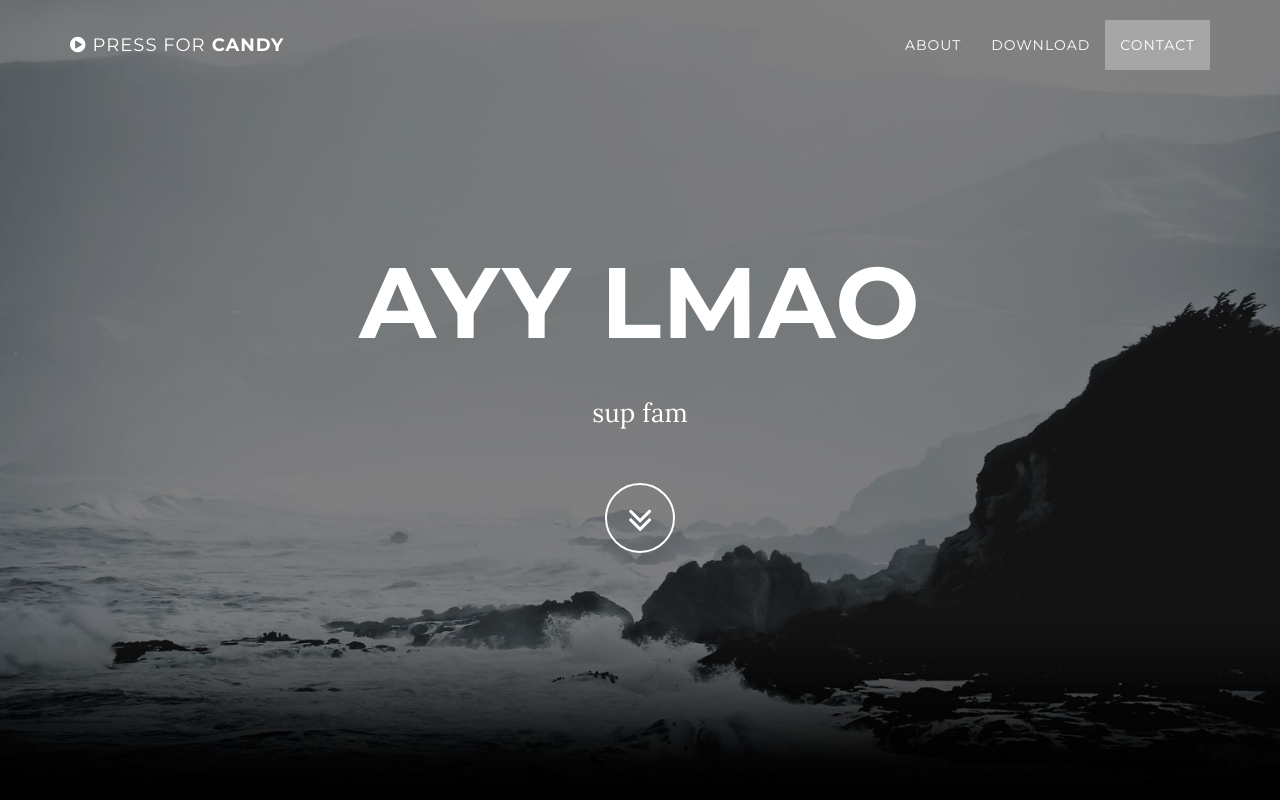
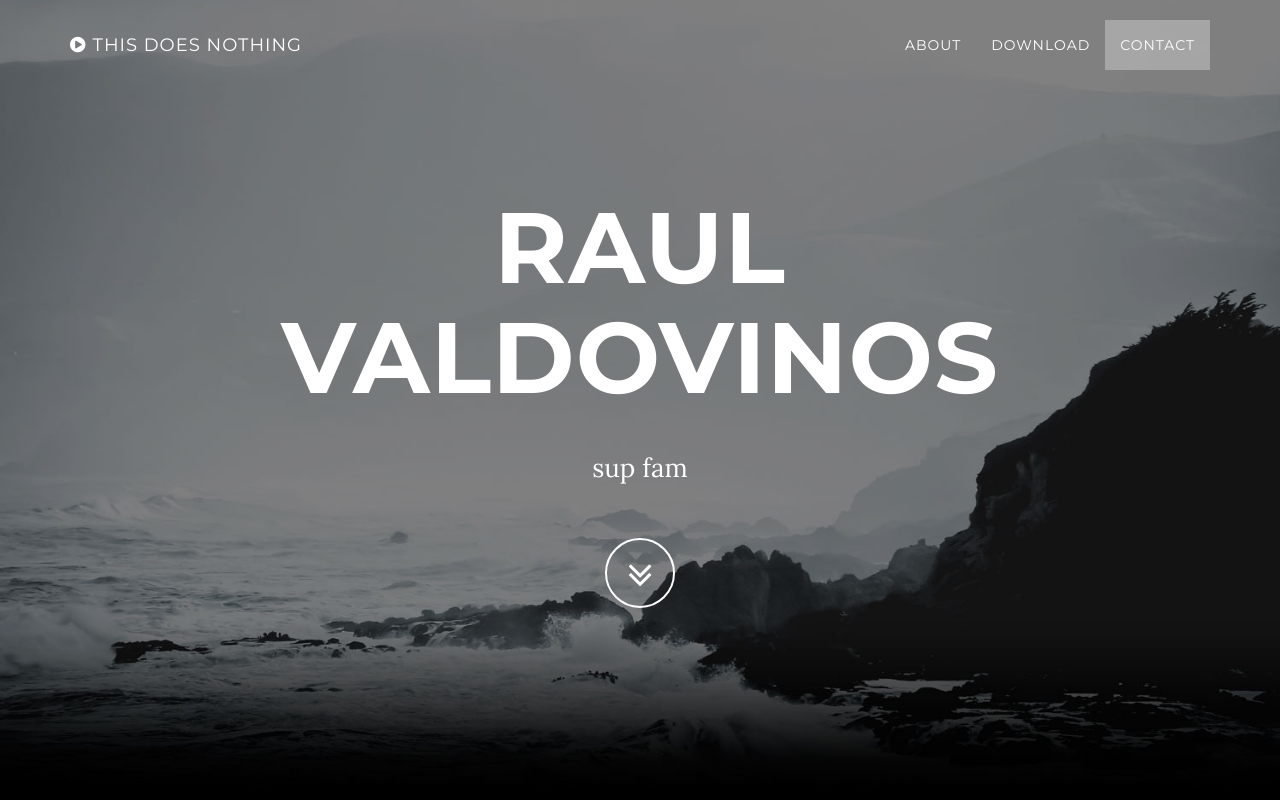
Before and after one commit to RaulValdovinos/raulvaldovinos.github.io, a plain HTML site: page index.html in a window 1280 px wide. Shown: the top 800 px of the page. Drawn offline with Linux system fonts and the light colour scheme.

Commit message:
Update index.html

```diff
--- a/index.html
+++ b/index.html
@@ -41,7 +41,7 @@
                     <i class="fa fa-bars"></i>
                 </button>
                 <a class="navbar-brand page-scroll" href="#page-top">
-                    <i class="fa fa-play-circle"></i>  <span class="light">press for</span> candy
+                    <i class="fa fa-play-circle"></i>  <span class="light">This does nothing</span>
                 </a>
             </div>
 
@@ -74,7 +74,7 @@
             <div class="container">
                 <div class="row">
                     <div class="col-md-8 col-md-offset-2">
-                        <h1 class="brand-heading">Ayy lmao</h1>
+                        <h1 class="brand-heading">Raul Valdovinos</h1>
                         <p class="intro-text">sup fam</p>
                         <a href="#about" class="btn btn-circle page-scroll">
                             <i class="fa fa-angle-double-down animated"></i>
```
